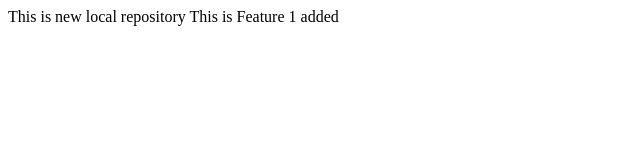
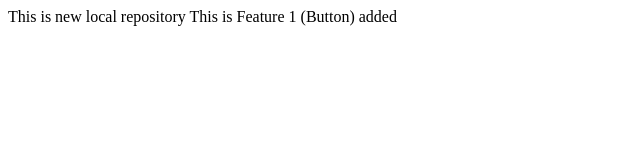
Before and after one commit to manpreetanand006/LocalRepo, a plain HTML site: page index.html in a window 1280 px wide. Shown: the full height of the page, 0-640 px from the left. Drawn offline with Linux system fonts and the light colour scheme.

Commit message:
added Button Feature

```diff
--- a/index.html
+++ b/index.html
@@ -1,2 +1,2 @@
 <pr> This is new local repository </pr>
-<pr> This is Feature 1 added </pr>
+<pr> This is Feature 1 (Button) added </pr>
```
